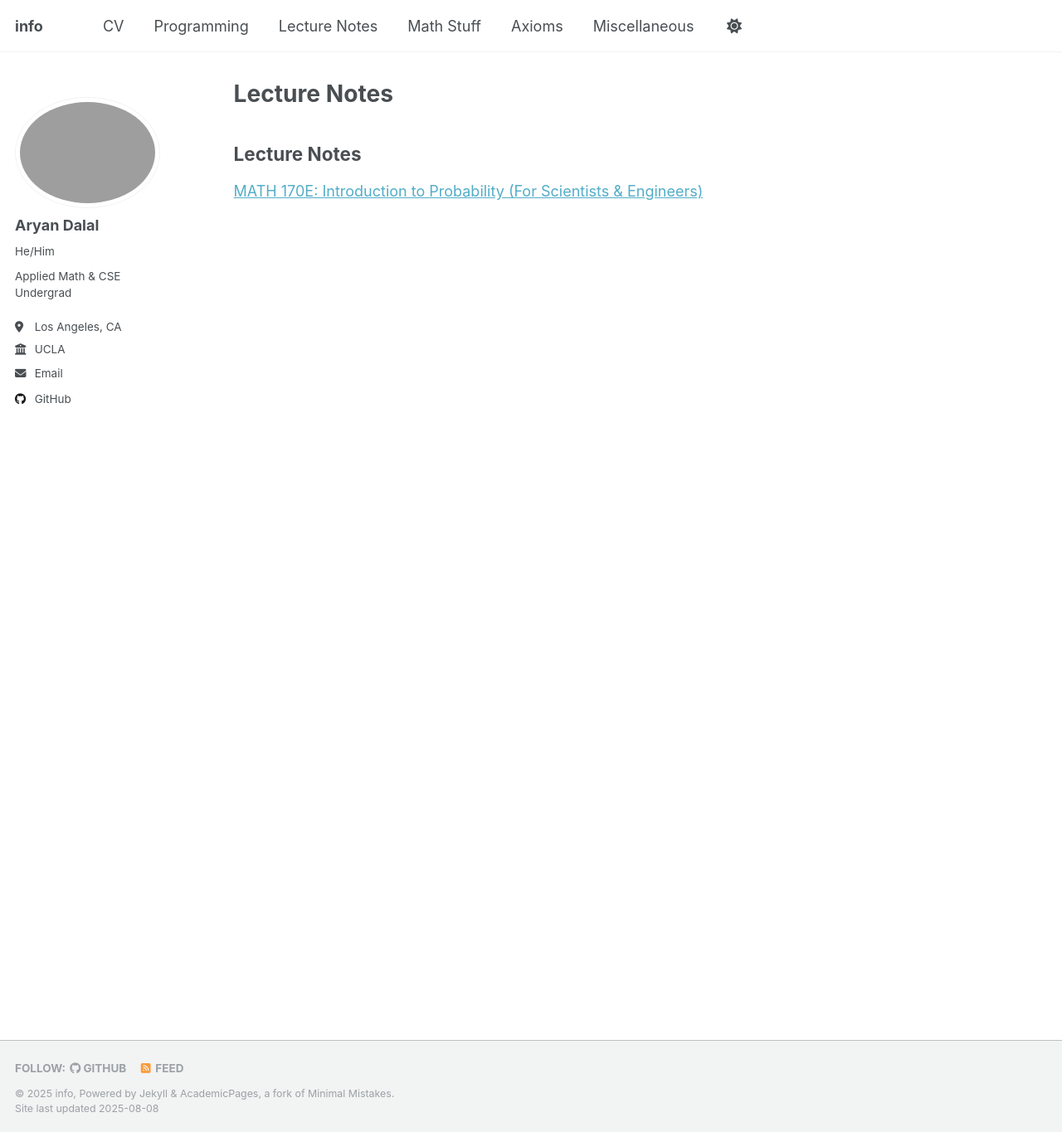
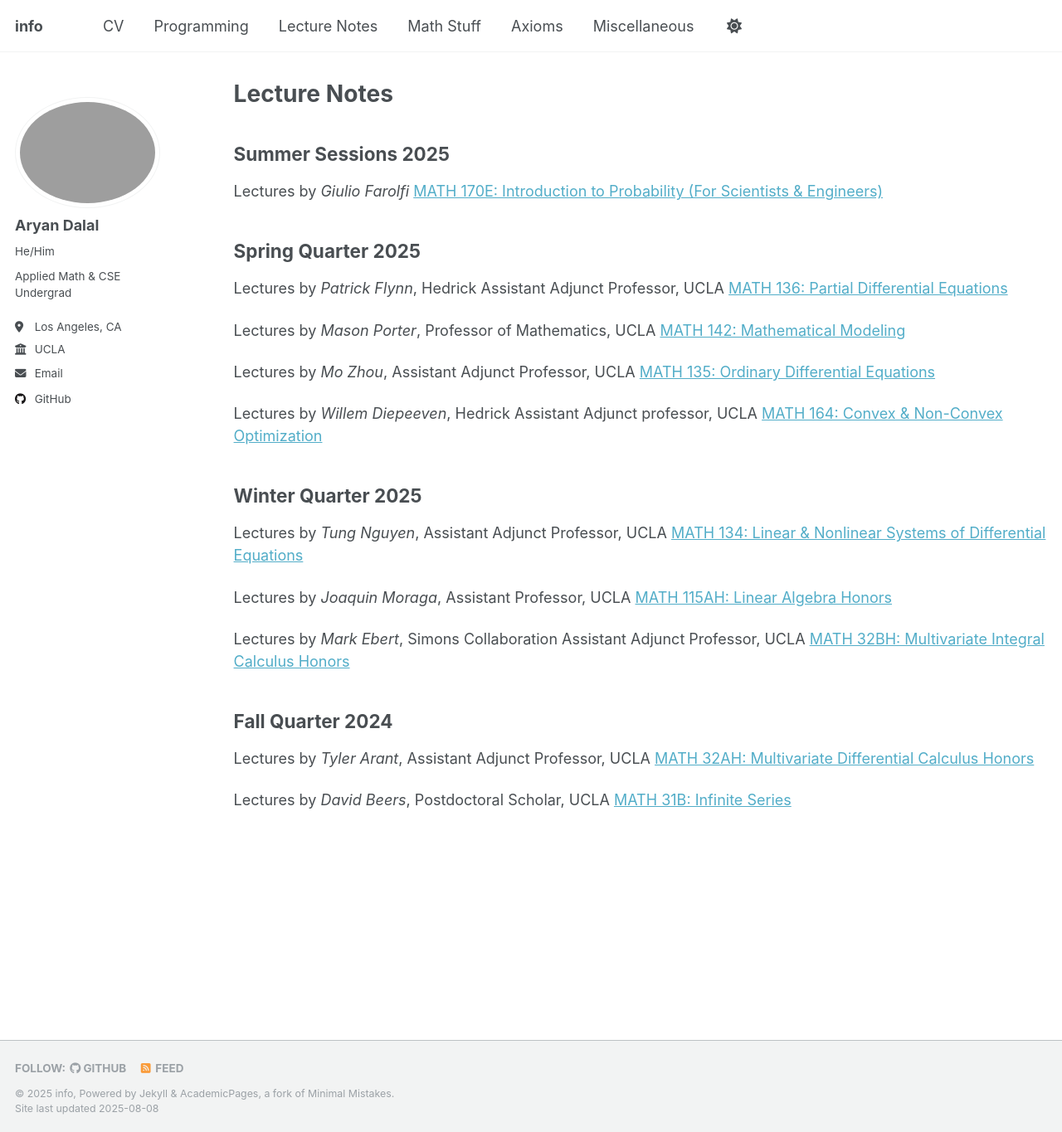
Before and after one commit to DalalAryan/DalalAryan.github.io, a Jekyll site: the page built from _pages/lecturenotes.md, in a window 1280 px wide and 1365 px high. Shown: the whole window at 83% size. Built offline with Jekyll 4.4.1, drawn with Linux system fonts in a browser that asks for light colours; a script that is not in the unit is left out.

Commit message:
Update lecturenotes.md

```diff
--- a/_pages/lecturenotes.md
+++ b/_pages/lecturenotes.md
@@ -7,7 +7,44 @@ redirect_from:
   - /resume
 ---
 
-Lecture Notes
+Summer Sessions 2025
 -------
 
+Lectures by *Giulio Farolfi*
 [MATH 170E: Introduction to Probability (For Scientists & Engineers)](https://github.com/DalalAryan/uclamathlecturenotes/blob/ef45fdda36b8520dac94922f92ef7522e6280019/MATH%20170E%20Probability%20for%20Scientists%20and%20Engineers.pdf)
+
+Spring Quarter 2025
+-------
+
+Lectures by *Patrick Flynn*, Hedrick Assistant Adjunct Professor, UCLA
+[MATH 136: Partial Differential Equations]()
+
+Lectures by *Mason Porter*, Professor of Mathematics, UCLA
+[MATH 142: Mathematical Modeling]()
+
+Lectures by *Mo Zhou*, Assistant Adjunct Professor, UCLA
+[MATH 135: Ordinary Differential Equations]()
+
+Lectures by *Willem Diepeeven*, Hedrick Assistant Adjunct professor, UCLA
+[MATH 164: Convex & Non-Convex Optimization]()
+
+Winter Quarter 2025
+-------
+
+Lectures by *Tung Nguyen*, Assistant Adjunct Professor, UCLA
+[MATH 134: Linear & Nonlinear Systems of Differential Equations]()
+
+Lectures by *Joaquin Moraga*, Assistant Professor, UCLA
+[MATH 115AH: Linear Algebra Honors]()
+
+Lectures by *Mark Ebert*, Simons Collaboration Assistant Adjunct Professor, UCLA
+[MATH 32BH: Multivariate Integral Calculus Honors]()
+
+Fall Quarter 2024
+-------
+
+Lectures by *Tyler Arant*, Assistant Adjunct Professor, UCLA
+[MATH 32AH: Multivariate Differential Calculus Honors](https://github.com/DalalAryan/uclamathlecturenotes/blob/ef45fdda36b8520dac94922f92ef7522e6280019/MATH%2032AH%20Lecture%20Notes.pdf)
+
+Lectures by *David Beers*, Postdoctoral Scholar, UCLA
+[MATH 31B: Infinite Series](https://github.com/DalalAryan/uclamathlecturenotes/blob/ef45fdda36b8520dac94922f92ef7522e6280019/MATH%2031B%20Lecture%20Notes.pdf)
```
